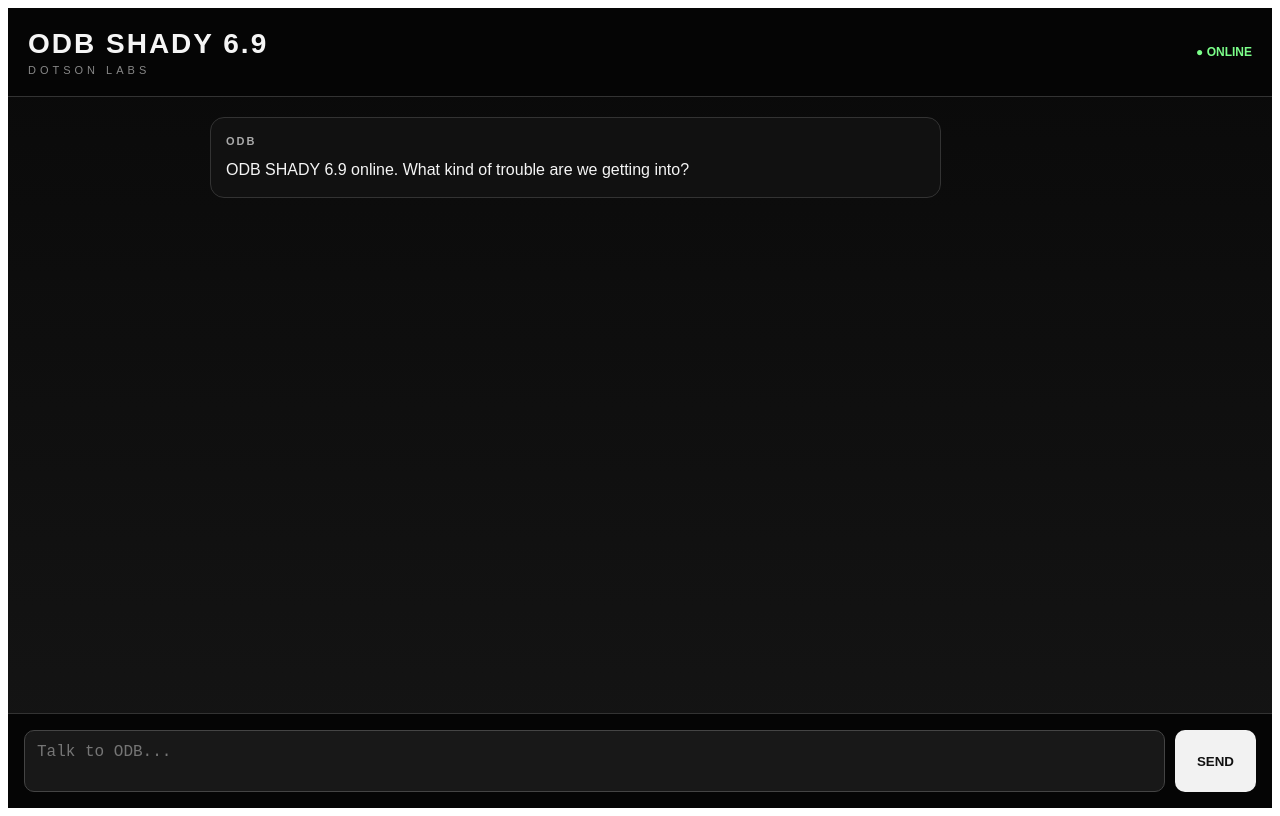
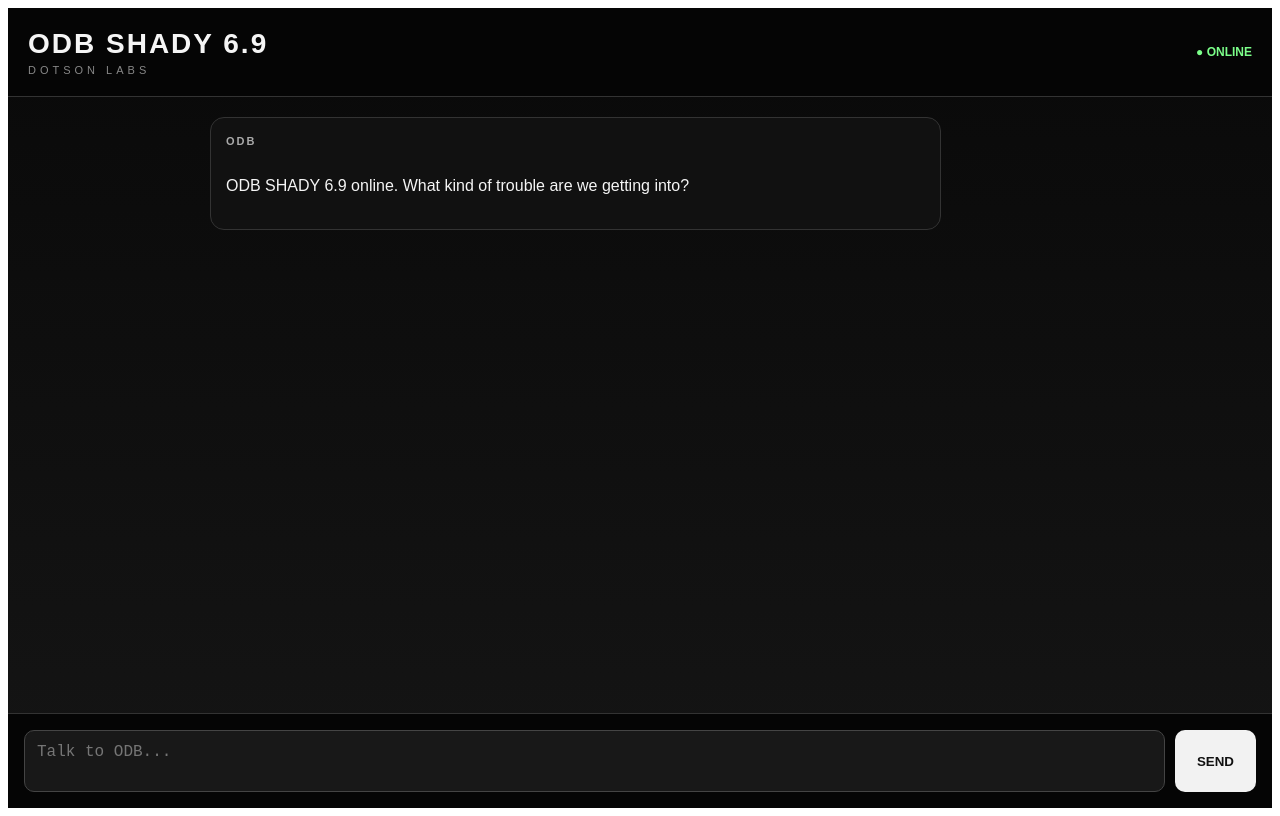
Before and after one commit to dotsond873/Dotsons-AI-LAB, a React (Vite) app in the folder frontend/: page / in a window 1280 px wide. Built offline with nearby package versions, Linux system fonts and the light colour scheme; no server answers.

Commit message:
Update App.jsxFormat Shady chat replies

```diff
--- a/frontend/App.jsx
+++ b/frontend/App.jsx
@@ -1,5 +1,7 @@
+
 import { useState } from "react";
-
+import ReactMarkdown from "react-markdown";
+import remarkGfm from "remark-gfm";
 const API_URL =
   import.meta.env.VITE_API_URL || "http://localhost:8000";
 
@@ -117,7 +119,17 @@
                 : "ODB"}
             </div>
 
-            <div>{message.text}</div>
+            <div style={{ whiteSpace: "normal", overflowWrap: "anywhere" }}>
+  {message.role === "assistant" ? (
+    <div style={{ overflowX: "auto" }}>
+      <ReactMarkdown remarkPlugins={[remarkGfm]}>
+        {message.text}
+      </ReactMarkdown>
+    </div>
+  ) : (
+    <div style={{ whiteSpace: "pre-wrap" }}>{message.text}</div>
+  )}
+</div>
 
             {message.capability && (
               <div style={styles.capability}>
```
Lines whose indentation alone changed are shown as unchanged.
